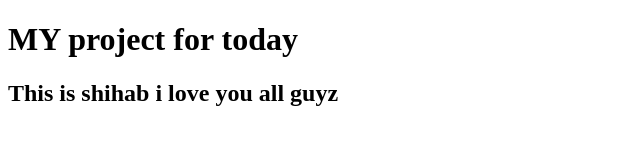
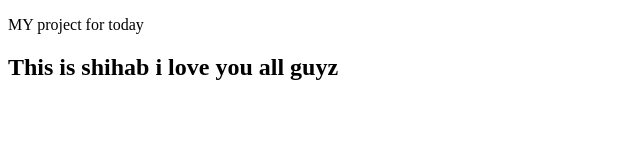
Before and after one commit to BBSR-company/lovefood, a plain HTML site: page index.html in a window 1280 px wide. Shown: the whole page, without its empty margins (0-640 px from the left). Drawn offline with Linux system fonts and the light colour scheme.

Commit message:
change the index

```diff
--- a/index.html
+++ b/index.html
@@ -6,7 +6,7 @@
     <title>main html </title>
 </head>
 <body>
-    <h1>MY project for today </h1>
+    <p>MY project for today </p>
     <h2>This is shihab i love you all guyz</h2>
 </body>
 </html>
```
